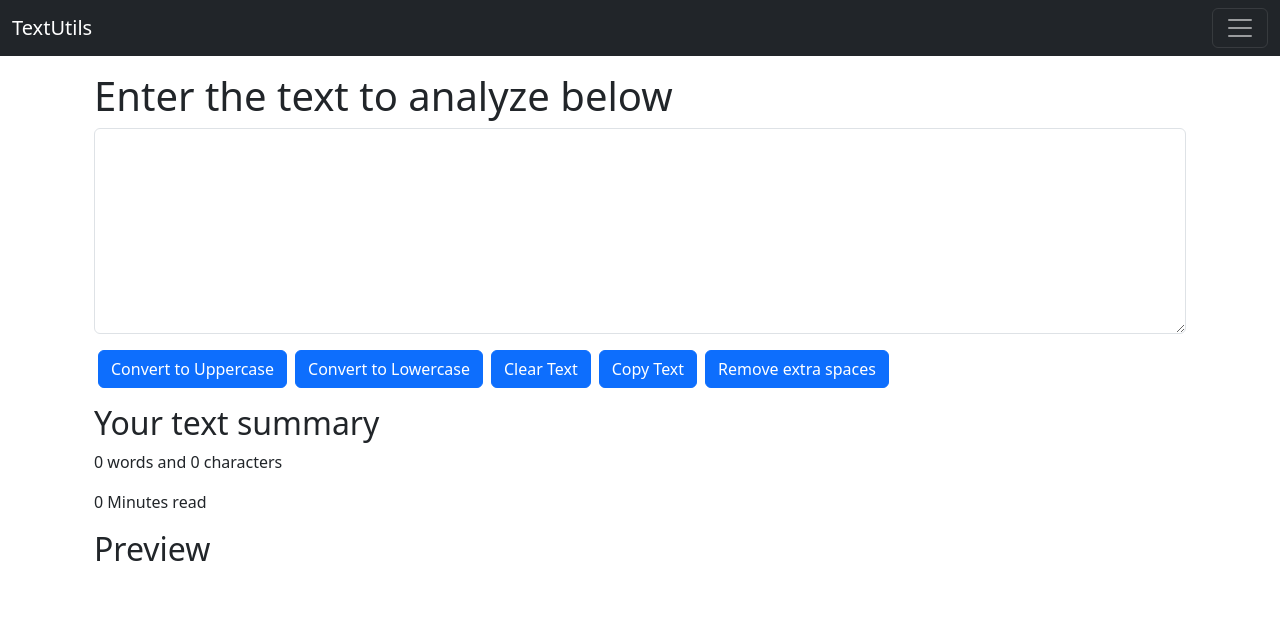
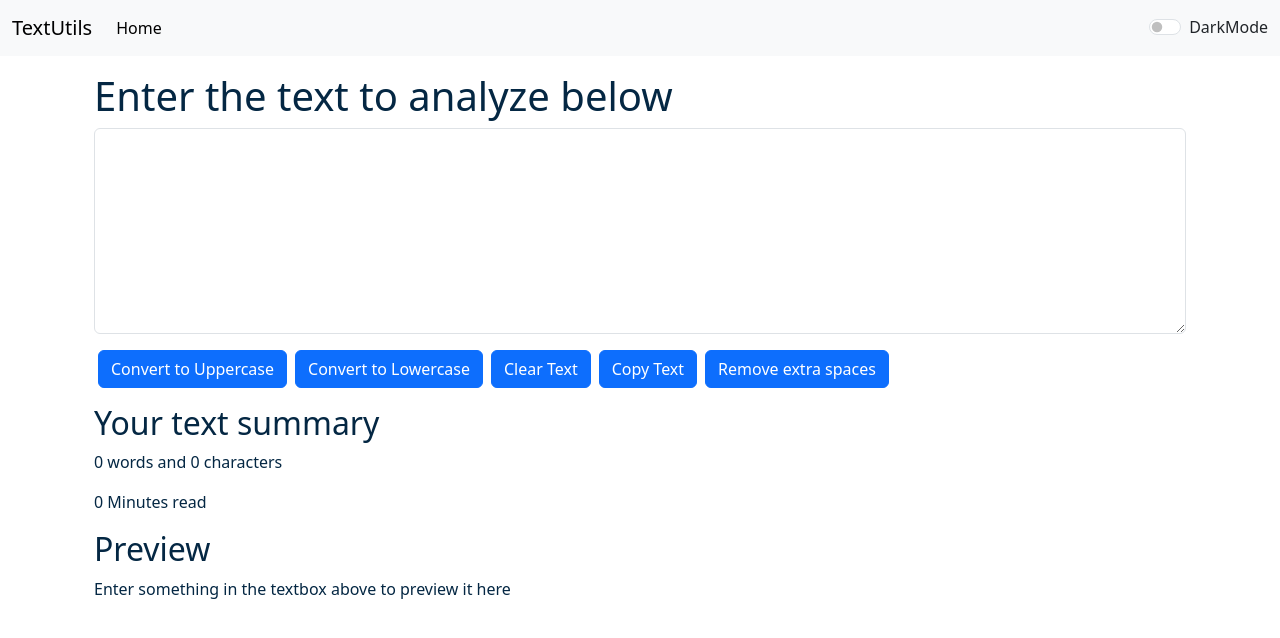
Before and after one commit to hawk7x/TextCraft-React, a React (Create React App) app: page / in a window 1280 px wide. Shown: the top 638 px of the page. Built offline with nearby package versions, Linux system fonts and the light colour scheme.

Commit message:
completed dark mode

```diff
--- a/src/App.js
+++ b/src/App.js
@@ -2,14 +2,29 @@
 import Navbar from './components/Navbar'
 import TextForm from './components/TextForm';
 // import About from './components/About';
+import { useState } from 'react';
 
 function App() {
+
+  const [mode, setMode] = useState('light'); // this is default version
+
+  const toggleMode = ()=>{
+    if(mode === 'light'){
+      setMode('dark');
+      document.body.style.backgroundColor = '#042743';
+    }
+    else{
+      setMode('light');
+      document.body.style.backgroundColor = 'white';
+    }
+  }
+
   return (
     <>
-      <Navbar title="TextUtils"/>
+      <Navbar title="TextUtils" mode={mode} toggleMode={toggleMode}/>
 
       <div className="container my-3">
-        <TextForm heading="Enter the text to analyze below"/>
+        <TextForm heading="Enter the text to analyze below" mode={mode}/>
         {/* <About/> */}
       </div>
     </>
--- a/src/components/Navbar.js
+++ b/src/components/Navbar.js
@@ -5,7 +5,7 @@
     console.log(props.title, props.aboutText);
   return (
     <div>
-        <nav className="navbar navbar-dark bg-dark">  {/* navbar-dark bg-dark */}
+        <nav className={`navbar navbar-expand-lg navbar-${props.mode} bg-${props.mode}`}>  {/* navbar-dark bg-dark           navbar-expand-lg - burger не будет появиться  */}
             <div className="container-fluid">
             <a className="navbar-brand" href="/">{props.title}</a>  {/* props */}
             <button className="navbar-toggler" type="button" data-bs-toggle="collapse" data-bs-target="#navbarSupportedContent" aria-controls="navbarSupportedContent" aria-expanded="false" aria-label="Toggle navigation">
@@ -24,6 +24,10 @@
                 <input className="form-control me-2" type="search" placeholder="Search" aria-label="Search"/>
                 <button className="btn btn-outline-success" type="submit">Search</button>   "btn btn-primary" - is green"
                 </form> */}
+                <div className={`form-check form-switch text-${props.mode === 'light' ? 'dark' : 'light'}`}>
+                    <input className="form-check-input" type="checkbox" role="switch" id="switchCheckDefault" onClick={props.toggleMode}/>
+                    <label className="form-check-label" htmlFor="switchCheckDefault">DarkMode</label>
+                </div>
             </div>
             </div>
         </nav>
--- a/src/components/TextForm.js
+++ b/src/components/TextForm.js
@@ -38,10 +38,10 @@
 
     return (
         <>
-        <div className="container">
+        <div className="container" style={{color: props.mode === 'dark' ? 'white' : '#042743'}}>
             <h1>{props.heading}</h1>
             <div className="mb-3">
-                <textarea className="form-control" value={text} onChange={handleOnChange} id="myBox" rows="8"></textarea>
+                <textarea className="form-control" value={text} onChange={handleOnChange} id="myBox" rows="8" style={{backgroundColor: props.mode === 'dark' ? 'grey' : 'white', color: props.mode === 'dark' ? 'white' : '#042743'}}></textarea>
             </div>
             <button className="btn btn-primary mx-1" onClick={handleUpClick}>Convert to Uppercase</button>
             <button className="btn btn-primary mx-1" onClick={handleLoClick}>Convert to Lowercase</button>
@@ -49,12 +49,12 @@
             <button className="btn btn-primary mx-1" onClick={handleCopy}>Copy Text</button>
             <button className="btn btn-primary mx-1" onClick={handleExtraSpaces}>Remove extra spaces</button>
         </div>
-        <div className="container my-3">
+        <div className="container my-3" style={{color: props.mode === 'dark' ? 'white' : '#042743'}}>
             <h2>Your text summary</h2>
             <p>{text.trim() === "" ? 0 : text.trim().split(/\s+/).length} words and {text.length} characters</p>
             <p>{0.008 * (text.trim() === "" ? 0 : text.trim().split(/\s+/).length)} Minutes read</p> {/* statistics: 1 min = 125 words => 1/125 = 0.008 */}
             <h2>Preview</h2>
-            <p>{text}</p>
+            <p>{text.length === 0 ? "Enter something in the textbox above to preview it here" : text}</p>
         </div>
         </>
     )
```
